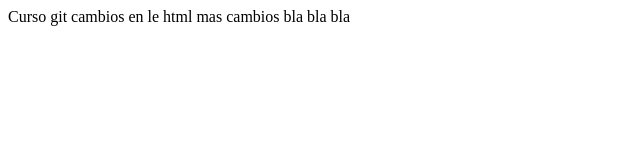
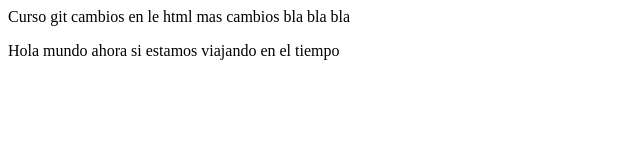
Before and after one commit to JasonLimonB/cursoGitMudy, a plain HTML site: page index.html in a window 1280 px wide. Shown: the whole page, without its empty margins (0-640 px from the left). Drawn offline with Linux system fonts and the light colour scheme.

Commit message:
Ahora si realizamos los cambios que necesitabamos antes

```diff
--- a/index.html
+++ b/index.html
@@ -10,6 +10,10 @@
     cambios en le html
     mas cambios bla bla bla
 
+    <div>
+        <p>Hola mundo ahora si estamos viajando en el tiempo</p>
+    </div>
+
     <script src="./main.js"></script>
 </body>
 </html>
```
